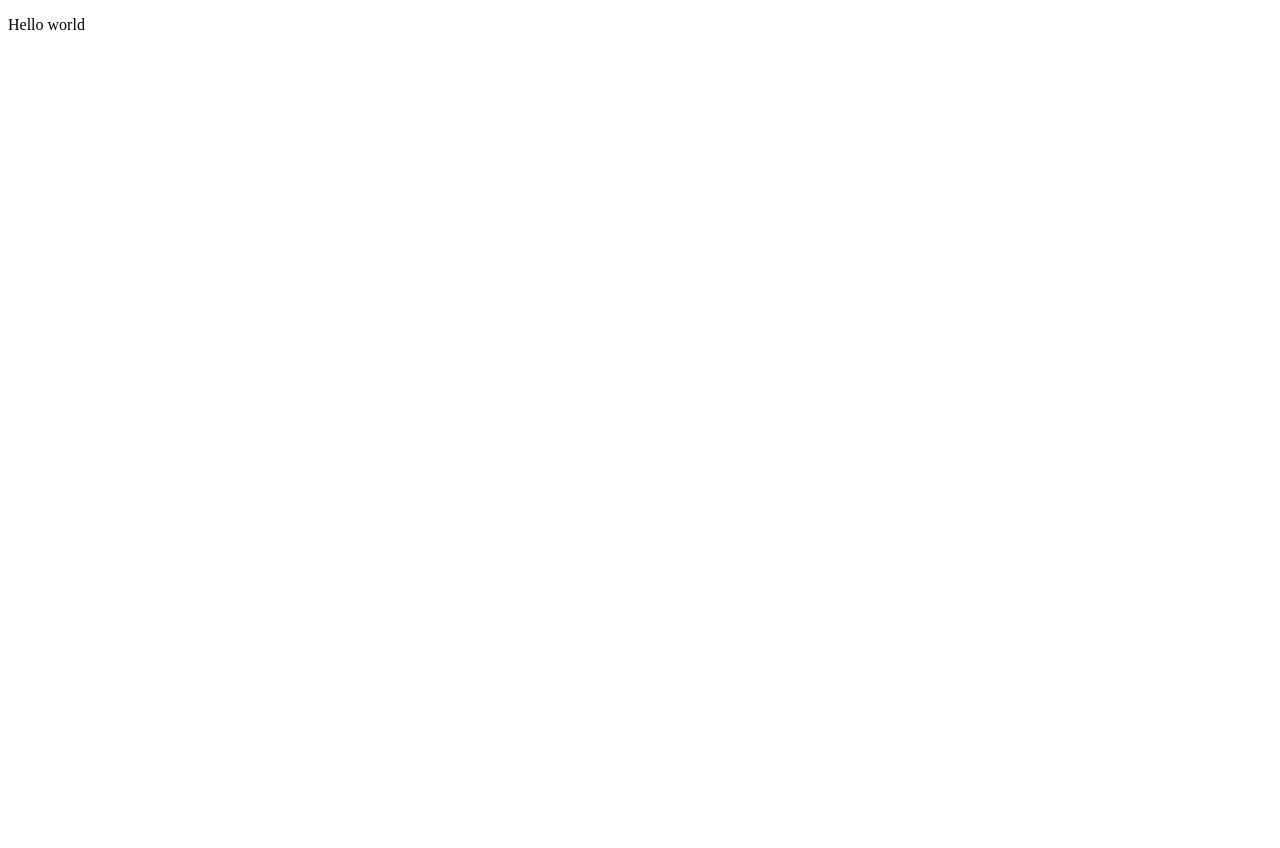
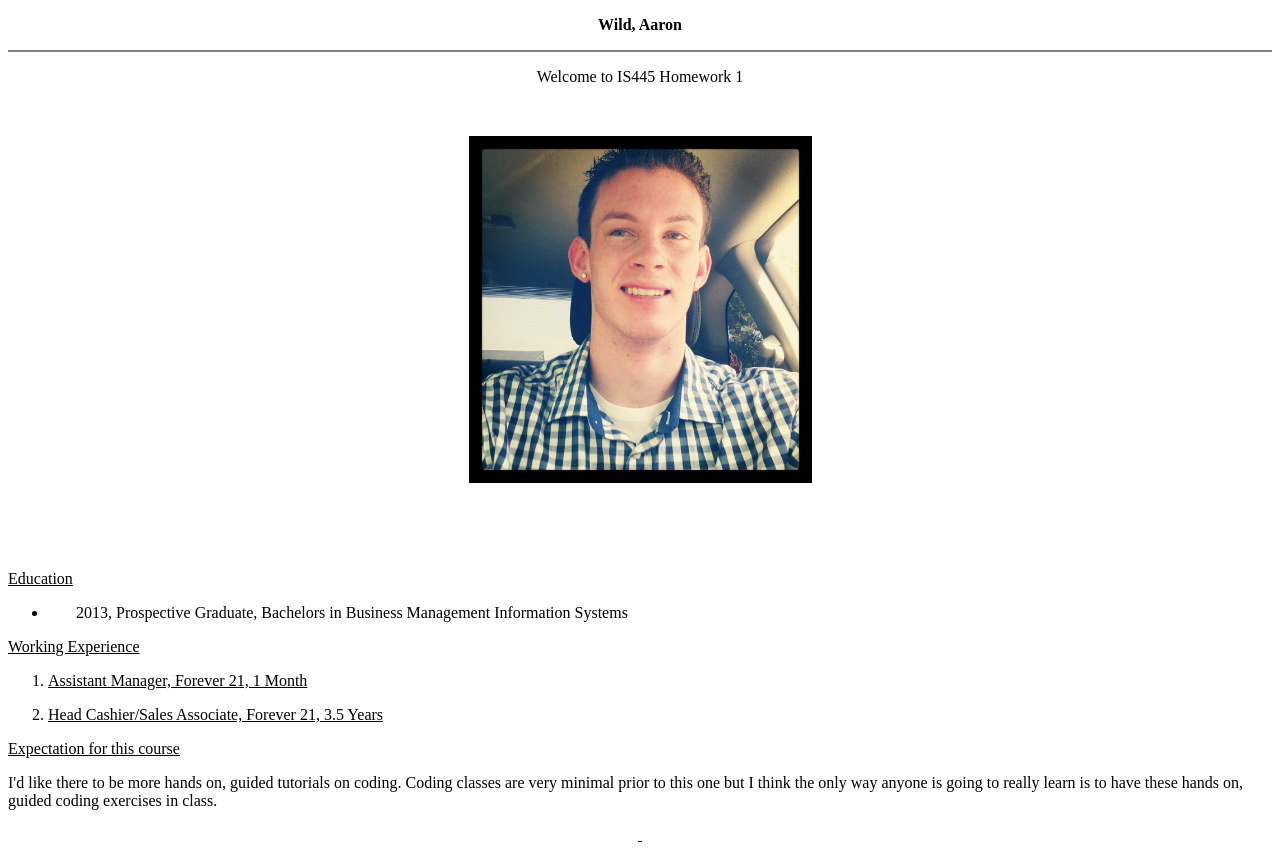
Before and after one commit to wildaaron/Aaron_IS445, a plain HTML site: page index.htm in a window 1280 px wide. Before the commit the page ends 800 px from the top, so only its background shows below. Drawn offline with Linux system fonts and the light colour scheme; files whose address does not match are found by name.

Commit message:
add index.htm

```diff
--- a/index.htm
+++ b/index.htm
@@ -3,11 +3,67 @@
 <html xmlns="http://www.w3.org/1999/xhtml">
 <head>
     <title></title>
+    <style type="text/css">
+        .style2
+        {
+            text-align: left;
+        }
+        .style3
+        {
+            text-align: left;
+            text-decoration: underline;
+        }
+        .style1
+        {
+            width: 343px;
+            height: 347px;
+        }
+    </style>
 </head>
 <body>
 
-    <p>
-        Hello world</p>
+    <p align="center">
+        <strong>Wild, Aaron</strong></p>
+    <hr noshade="noshade"
+        style="background-color: #006600; background-image: none; text-decoration: underline overline line-through;" />
+    <p align="center">
+        Welcome to IS445 Homework 1</p>
+    <p align="center">
+        &nbsp;</p>
+    <p align="center" style="height: 418px">
+        <img alt="" class="style1"
+            src="file:///C:/Users/Owner/Pictures/8a242c668cfe11e1a9f71231382044a1_7.jpg" /></p>
+    <p align="center" class="style3">
+        Education
+    </p>
+    <ul>
+        <li>
+            <p align="center" class="style2">
+&nbsp;&nbsp;&nbsp;&nbsp;&nbsp;&nbsp; 2013, Prospective Graduate, Bachelors in Business
+                Management Information Systems&nbsp;&nbsp;&nbsp;&nbsp;&nbsp;&nbsp; &nbsp;</p>
+        </li>
+    </ul>
+    <p align="center" style="text-decoration: underline; text-align: left">
+        Working Experience</p>
+    <ol>
+        <li>
+            <p align="center" style="text-decoration: underline; text-align: left">
+                Assistant Manager, Forever 21, 1 Month</p>
+        </li>
+        <li>
+            <p align="center" style="text-decoration: underline; text-align: left">
+                Head Cashier/Sales Associate, Forever 21, 3.5 Years</p>
+        </li>
+    </ol>
+    <p align="center" style="text-decoration: underline; text-align: left">
+        Expectation for this course</p>
+    <p align="center" style="text-align: left">
+        I&#39;d like there to be more hands on, guided tutorials on coding. Coding classes
+        are very minimal prior to this one but I think the only way anyone is going to
+        really learn is to have these hands on, guided coding exercises in class.
+    </p>
+    <p align="center" style="text-decoration: underline">
+        &nbsp;</p>
 
 </body>
 </html>
```
Also changed, not shown: 8a242c668cfe11e1a9f71231382044a1_7.jpg (added), 1 other file.
